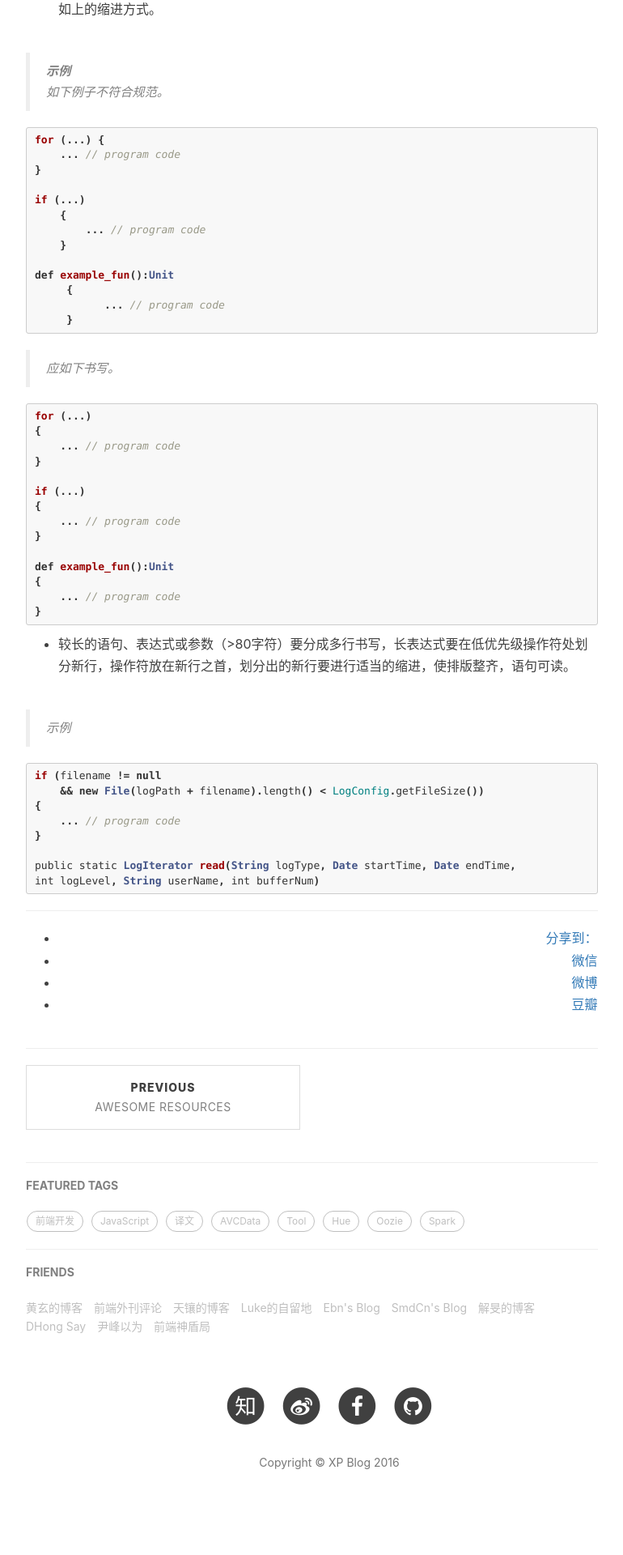
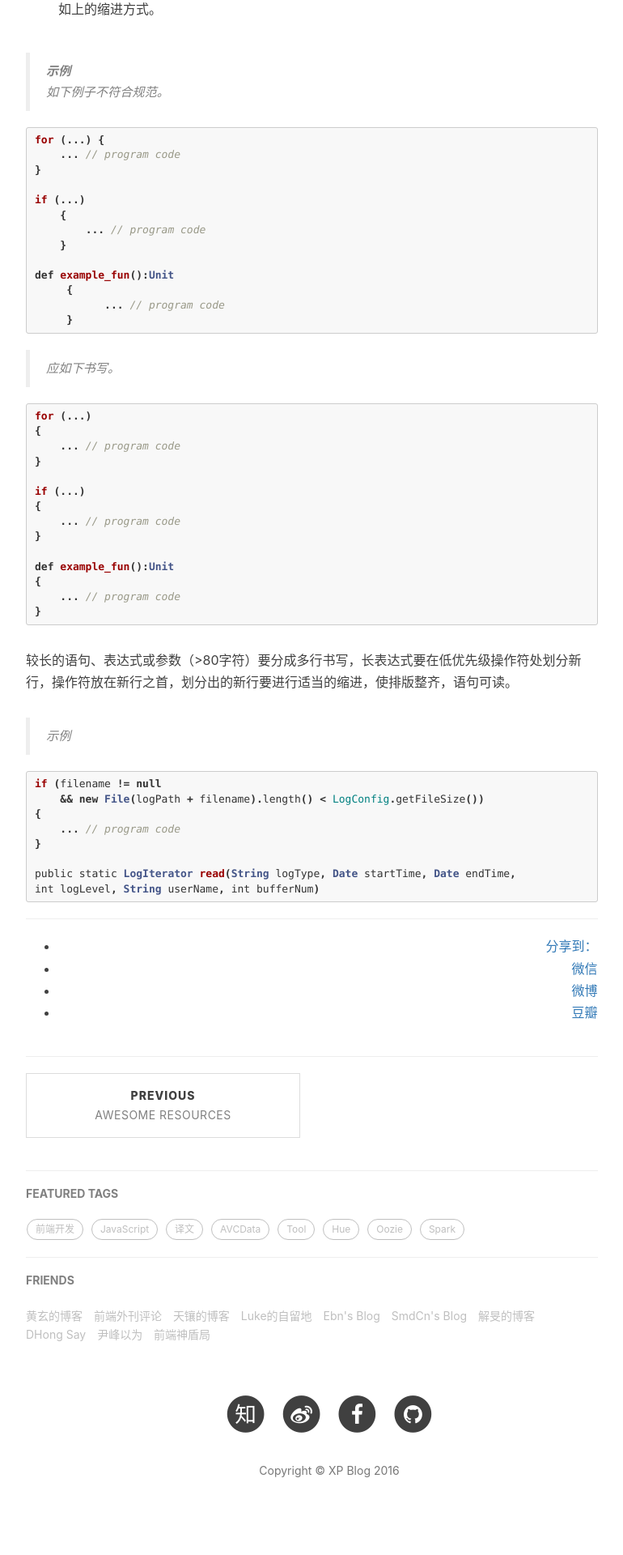
Before and after one commit to shoppingwang/shoppingwang.github.io, a Jekyll site: the page built from _posts/2016-07-21-spark-code-specification.markdown, in a window 1280 px wide. Shown: the part 1397-3317 px from the top of the page at 81% size, without its empty margins (233-1003 px from the left). Built offline with Jekyll 4.4.1, drawn with Linux system fonts in a browser that asks for light colours; nearby versions of some CDN libraries; comment, search, counter and statistics services are not loaded.

Commit message:
增加编码规范

````diff
--- a/_posts/2016-07-21-spark-code-specification.markdown
+++ b/_posts/2016-07-21-spark-code-specification.markdown
@@ -77,7 +77,7 @@ def example_fun():Unit
 }
 ```
 
-- 较长的语句、表达式或参数（>80字符）要分成多行书写，长表达式要在低优先级操作符处划分新行，操作符放在新行之首，划分出的新行要进行适当的缩进，使排版整齐，语句可读。
+较长的语句、表达式或参数（>80字符）要分成多行书写，长表达式要在低优先级操作符处划分新行，操作符放在新行之首，划分出的新行要进行适当的缩进，使排版整齐，语句可读。
 
 > 示例
 
````
